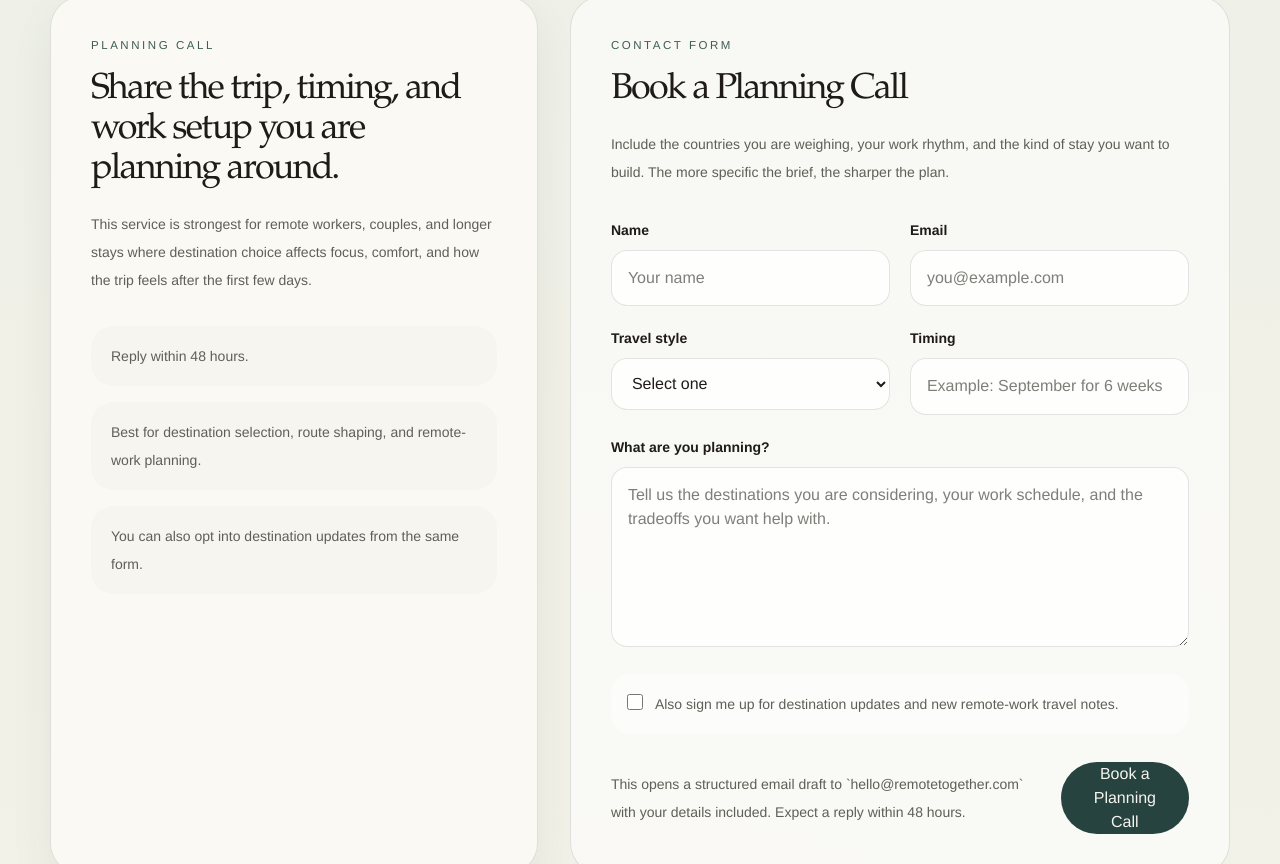
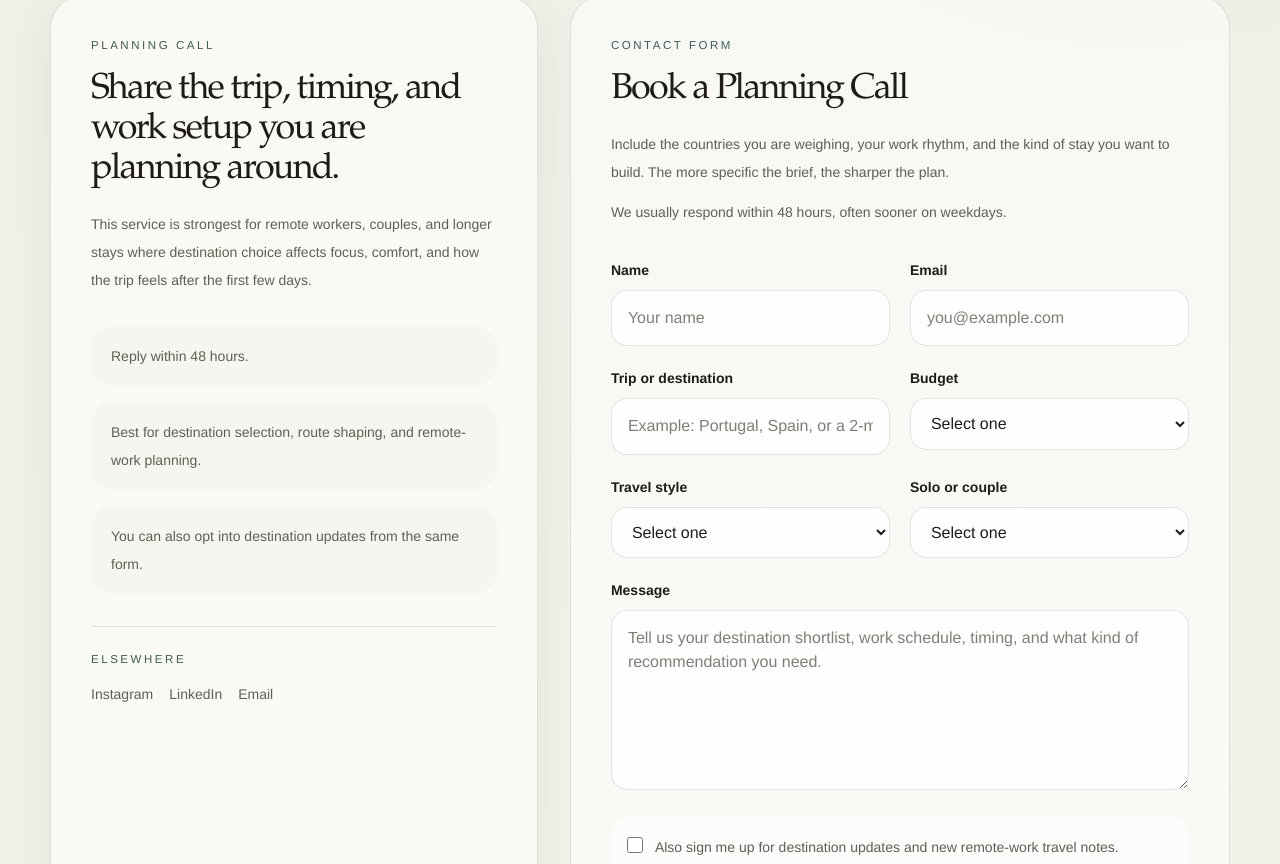
Before and after one commit to MGRem10/Remote-Together-Site, a Next.js app: page /contact in a window 1280 px wide. Shown: the part 736-1600 px from the top of the page. Built offline with nearby package versions, Linux system fonts and the light colour scheme.

Commit message:
Upgrade contact form experience

```diff
--- a/app/contact/page.tsx
+++ b/app/contact/page.tsx
@@ -37,6 +37,20 @@ export default function ContactPage() {
                 </div>
               ))}
             </div>
+            <div className="mt-8 border-t border-[var(--border)] pt-6">
+              <div className="eyebrow">Elsewhere</div>
+              <div className="mt-4 flex flex-wrap gap-4 text-sm text-[var(--muted)]">
+                <a href="#" className="hover:text-[var(--text)]">
+                  Instagram
+                </a>
+                <a href="#" className="hover:text-[var(--text)]">
+                  LinkedIn
+                </a>
+                <a href="mailto:hello@remotetogether.com" className="hover:text-[var(--text)]">
+                  Email
+                </a>
+              </div>
+            </div>
           </div>
           <div className="rounded-[2rem] border border-[var(--border)] bg-[rgba(255,255,255,0.56)] p-8 md:p-10">
             <div className="eyebrow">Contact Form</div>
@@ -47,6 +61,9 @@ export default function ContactPage() {
               Include the countries you are weighing, your work rhythm, and the kind of
               stay you want to build. The more specific the brief, the sharper the plan.
             </p>
+            <p className="mt-3 text-sm leading-7 text-[var(--muted)]">
+              We usually respond within 48 hours, often sooner on weekdays.
+            </p>
             <div className="mt-8">
               <ContactForm />
             </div>
--- a/components/contact-form.tsx
+++ b/components/contact-form.tsx
@@ -5,23 +5,47 @@ import { FormEvent, useState } from "react";
 const defaultValues = {
   name: "",
   email: "",
+  trip: "",
+  budget: "",
   travelStyle: "",
-  timeline: "",
+  travelMode: "",
   message: "",
   newsletter: false,
 };
 
 export function ContactForm() {
   const [values, setValues] = useState(defaultValues);
+  const [status, setStatus] = useState<{
+    type: "idle" | "success" | "error";
+    message: string;
+  }>({ type: "idle", message: "" });
 
   const handleSubmit = (event: FormEvent<HTMLFormElement>) => {
     event.preventDefault();
 
+    if (
+      !values.name.trim() ||
+      !values.email.trim() ||
+      !values.trip.trim() ||
+      !values.budget.trim() ||
+      !values.travelStyle.trim() ||
+      !values.travelMode.trim() ||
+      !values.message.trim()
+    ) {
+      setStatus({
+        type: "error",
+        message: "Please complete all required fields before sending your inquiry.",
+      });
+      return;
+    }
+
     const lines = [
       `Name: ${values.name || "-"}`,
       `Email: ${values.email || "-"}`,
+      `Trip or destination: ${values.trip || "-"}`,
+      `Budget: ${values.budget || "-"}`,
       `Travel style: ${values.travelStyle || "-"}`,
-      `Timeline: ${values.timeline || "-"}`,
+      `Solo or couple: ${values.travelMode || "-"}`,
       `Interested in destination updates: ${values.newsletter ? "Yes" : "No"}`,
       "",
       "Trip details:",
@@ -31,6 +55,11 @@ export function ContactForm() {
     const subject = encodeURIComponent("Remote Together planning inquiry");
     const body = encodeURIComponent(lines.join("\n"));
 
+    setStatus({
+      type: "success",
+      message:
+        "Your inquiry is ready. Your email app should open with the form details prefilled.",
+    });
     window.location.href = `mailto:hello@remotetogether.com?subject=${subject}&body=${body}`;
   };
 
@@ -67,8 +96,41 @@ export function ContactForm() {
 
       <div className="grid gap-5 md:grid-cols-2">
         <label className="space-y-2">
+          <span className="text-sm font-semibold text-[var(--text)]">Trip or destination</span>
+          <input
+            type="text"
+            required
+            value={values.trip}
+            onChange={(event) =>
+              setValues((current) => ({ ...current, trip: event.target.value }))
+            }
+            className="form-input"
+            placeholder="Example: Portugal, Spain, or a 2-month Europe stay"
+          />
+        </label>
+        <label className="space-y-2">
+          <span className="text-sm font-semibold text-[var(--text)]">Budget</span>
+          <select
+            required
+            value={values.budget}
+            onChange={(event) =>
+              setValues((current) => ({ ...current, budget: event.target.value }))
+            }
+            className="form-input"
+          >
+            <option value="">Select one</option>
+            <option value="Under $2,000 / month">Under $2,000 / month</option>
+            <option value="$2,000 to $4,000 / month">$2,000 to $4,000 / month</option>
+            <option value="$4,000+ / month">$4,000+ / month</option>
+          </select>
+        </label>
+      </div>
+
+      <div className="grid gap-5 md:grid-cols-2">
+        <label className="space-y-2">
           <span className="text-sm font-semibold text-[var(--text)]">Travel style</span>
           <select
+            required
             value={values.travelStyle}
             onChange={(event) =>
               setValues((current) => ({ ...current, travelStyle: event.target.value }))
@@ -76,27 +138,31 @@ export function ContactForm() {
             className="form-input"
           >
             <option value="">Select one</option>
-            <option value="Solo remote worker">Solo remote worker</option>
-            <option value="Couple planning together">Couple planning together</option>
-            <option value="Team or extended stay">Team or extended stay</option>
+            <option value="City-based remote work">City-based remote work</option>
+            <option value="Slow travel">Slow travel</option>
+            <option value="Work-and-explore balance">Work-and-explore balance</option>
+            <option value="Deep-work focused">Deep-work focused</option>
           </select>
         </label>
         <label className="space-y-2">
-          <span className="text-sm font-semibold text-[var(--text)]">Timing</span>
-          <input
-            type="text"
-            value={values.timeline}
+          <span className="text-sm font-semibold text-[var(--text)]">Solo or couple</span>
+          <select
+            required
+            value={values.travelMode}
             onChange={(event) =>
-              setValues((current) => ({ ...current, timeline: event.target.value }))
+              setValues((current) => ({ ...current, travelMode: event.target.value }))
             }
             className="form-input"
-            placeholder="Example: September for 6 weeks"
-          />
+          >
+            <option value="">Select one</option>
+            <option value="Solo">Solo</option>
+            <option value="Couple">Couple</option>
+          </select>
         </label>
       </div>
 
       <label className="block space-y-2">
-        <span className="text-sm font-semibold text-[var(--text)]">What are you planning?</span>
+        <span className="text-sm font-semibold text-[var(--text)]">Message</span>
         <textarea
           required
           value={values.message}
@@ -104,7 +170,7 @@ export function ContactForm() {
             setValues((current) => ({ ...current, message: event.target.value }))
           }
           className="form-input min-h-[180px] resize-y"
-          placeholder="Tell us the destinations you are considering, your work schedule, and the tradeoffs you want help with."
+          placeholder="Tell us your destination shortlist, work schedule, timing, and what kind of recommendation you need."
         />
       </label>
 
@@ -122,10 +188,22 @@ export function ContactForm() {
         </span>
       </label>
 
+      {status.type !== "idle" ? (
+        <div
+          className={`rounded-[1.2rem] px-4 py-4 text-sm leading-7 ${
+            status.type === "success"
+              ? "bg-[rgba(38,67,63,0.1)] text-[var(--text)]"
+              : "bg-[rgba(133,50,46,0.1)] text-[var(--text)]"
+          }`}
+        >
+          {status.message}
+        </div>
+      ) : null}
+
       <div className="flex flex-col gap-4 pt-2 sm:flex-row sm:items-center sm:justify-between">
         <p className="max-w-xl text-sm leading-7 text-[var(--muted)]">
-          This opens a structured email draft to `hello@remotetogether.com` with your
-          details included. Expect a reply within 48 hours.
+          Expect a reply within 48 hours. If your email app does not open automatically,
+          send your request directly to `hello@remotetogether.com`.
         </p>
         <button type="submit" className="button-primary">
           Book a Planning Call
```
